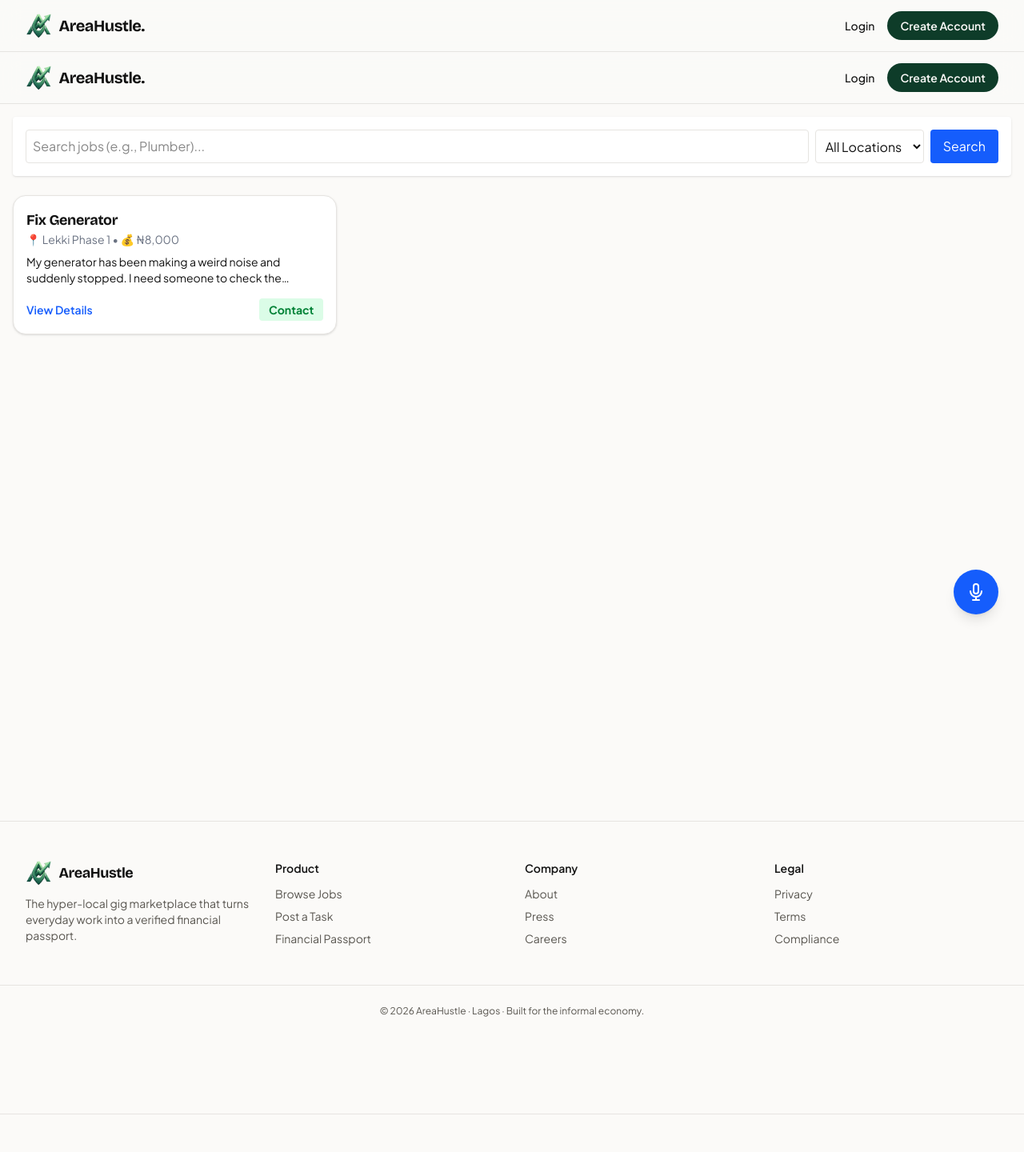
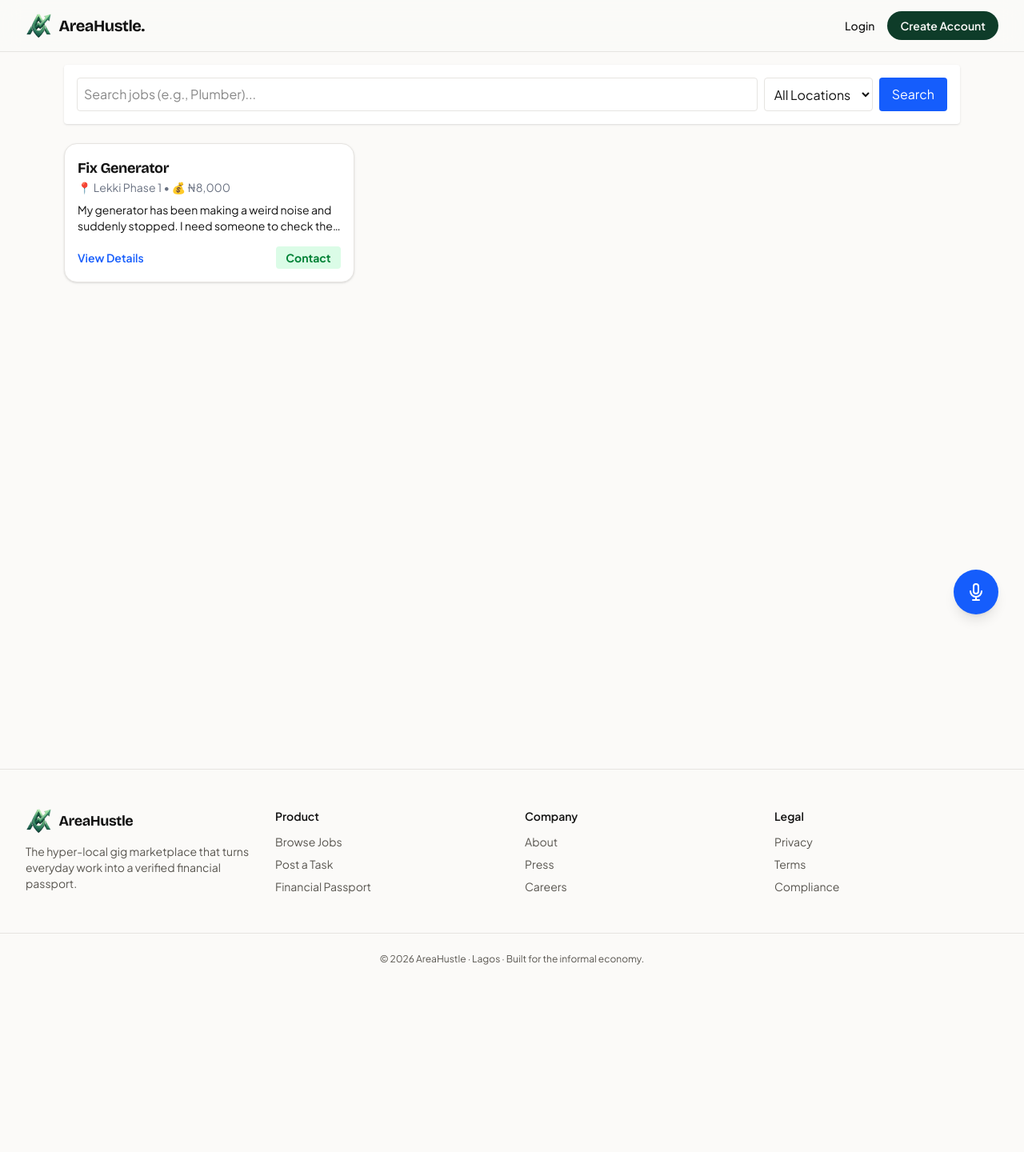
Before and after one commit to adr1en360/Areahustle-Sahara-CodeSwitch-Challenge, a Next.js app in the folder Frontend/: page /Jobs in a window 1280 px wide. Shown: the top 1440 px of the page at 80% size. After the commit the page ends 1231 px from the top, so only its background shows below. Built offline with nearby package versions, Linux system fonts and the light colour scheme.

Commit message:
fixed ui layout

```diff
--- a/Frontend/app/Customer-Dashboard/page.tsx
+++ b/Frontend/app/Customer-Dashboard/page.tsx
@@ -1,15 +1,11 @@
-import { Navbar } from "@/components/Navbar";
-import { Footer } from "@/components/Footer";
 import { CreateJob } from "@/components/CreateJob";
 
 export default function CustomerDashboardPage() {
 	return (
 		<>
-			<Navbar />
 			<main className="flex-1">
 				<CreateJob />
 			</main>
-			<Footer />
 		</>
 	);
 }
--- a/Frontend/app/Jobs/page.tsx
+++ b/Frontend/app/Jobs/page.tsx
@@ -1,17 +1,13 @@
-import { Navbar } from "@/components/Navbar";
-import { Footer } from "@/components/Footer";
 import { JobFeed } from "@/components/JobFeed";
 import { VoiceTerminal } from "@/components/VoiceTerminal";
 
 export default function JobsPage() {
 	return (
 		<>
-			<Navbar />
-			<main className="flex-1">
+			<main className="max-w-6xl mx-auto flex-1">
 				<JobFeed />
 			</main>
 			<VoiceTerminal />
-			<Footer />
 		</>
 	);
 }
--- a/Frontend/app/Onboarding/page.tsx
+++ b/Frontend/app/Onboarding/page.tsx
@@ -1,15 +1,11 @@
-import { Navbar } from "@/components/Navbar";
-import { Footer } from "@/components/Footer";
 import { Register } from "@/components/Register";
 
 export default function OnboardingPage() {
 	return (
 		<>
-			<Navbar />
 			<main className="flex-1">
 				<Register />
 			</main>
-			<Footer />
 		</>
 	);
 }
--- a/Frontend/app/Passport/page.tsx
+++ b/Frontend/app/Passport/page.tsx
@@ -1,10 +1,7 @@
-import { Navbar } from "@/components/Navbar";
-import { Footer } from "@/components/Footer";
 
 export default function PassportPage() {
 	return (
 		<>
-			<Navbar />
 			<main className="flex-1 max-w-4xl mx-auto w-full p-6">
 				<div className="rounded-3xl bg-card shadow-elevated p-8">
 					<p className="text-xs uppercase tracking-widest text-primary font-semibold">Financial Passport</p>
@@ -12,7 +9,6 @@ export default function PassportPage() {
 					<p className="text-muted-foreground mt-3">Completed jobs and trust history will appear here using demo data for now.</p>
 				</div>
 			</main>
-			<Footer />
 		</>
 	);
 }
--- a/Frontend/app/Profile/page.tsx
+++ b/Frontend/app/Profile/page.tsx
@@ -1,10 +1,7 @@
-import { Navbar } from "@/components/Navbar";
-import { Footer } from "@/components/Footer";
 
 export default function ProfilePage() {
 	return (
 		<>
-			<Navbar />
 			<main className="flex-1 max-w-4xl mx-auto w-full p-6">
 				<div className="rounded-3xl bg-card shadow-elevated p-8">
 					<p className="text-xs uppercase tracking-widest text-primary font-semibold">Profile</p>
@@ -12,7 +9,6 @@ export default function ProfilePage() {
 					<p className="text-muted-foreground mt-3">Profile details are stored locally until the real API is connected.</p>
 				</div>
 			</main>
-			<Footer />
 		</>
 	);
 }
--- a/Frontend/src/components/Navbar.tsx
+++ b/Frontend/src/components/Navbar.tsx
@@ -99,9 +99,11 @@ export function Navbar() {
                   </div>
                 </>
               )}
-              <button onClick={() => logout()} className="text-muted-foreground hover:text-foreground transition">
-                <LogOut className="h-4 w-4" />
-              </button>
+              <Link href="/">
+                <button onClick={() => logout()} className="text-muted-foreground hover:text-foreground transition">
+                  <LogOut className="h-4 w-4" />
+                </button>
+              </Link>
             </div>
           ) : (
             <div className="flex items-center gap-3 sm:gap-4">
```
